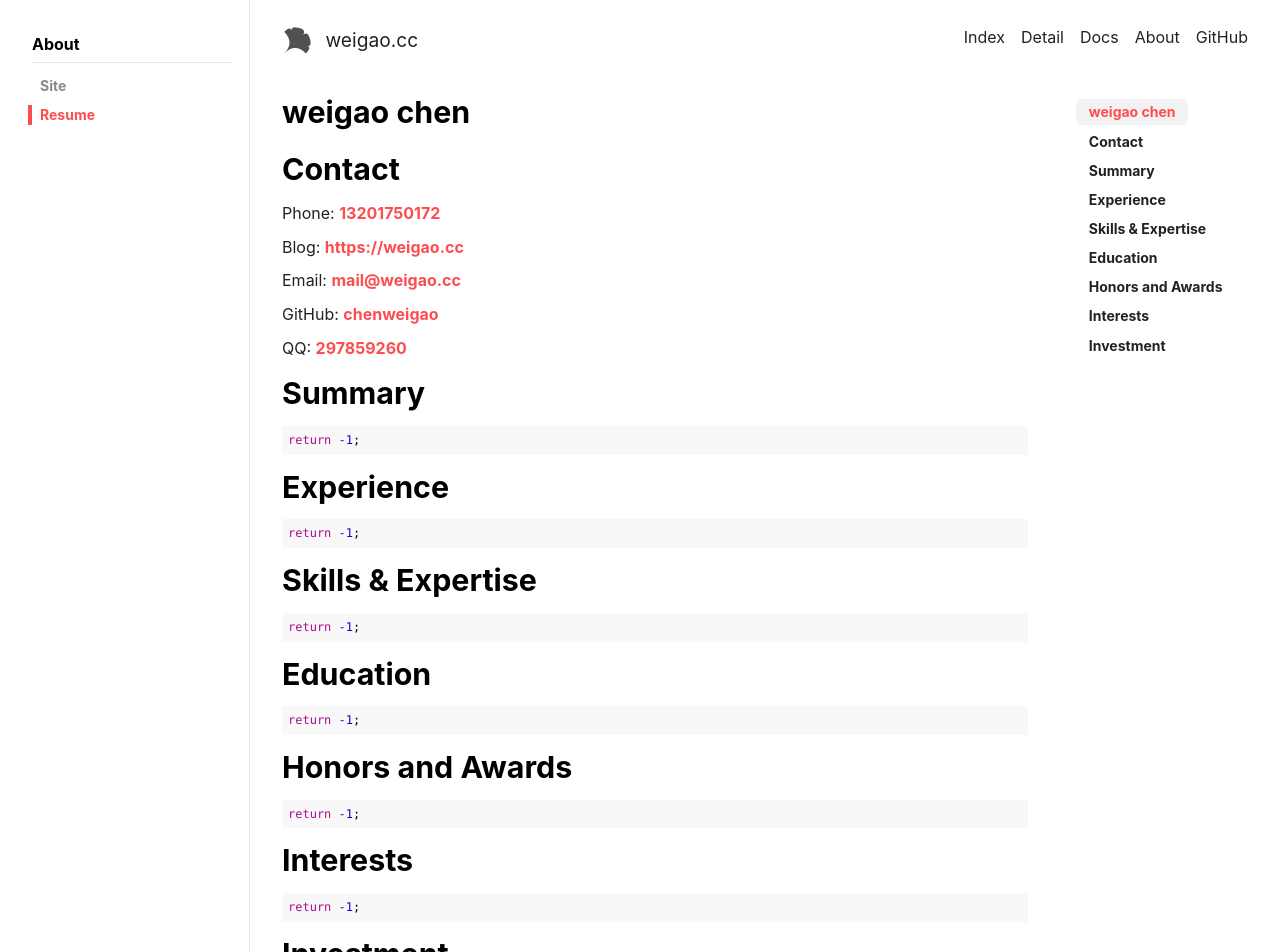
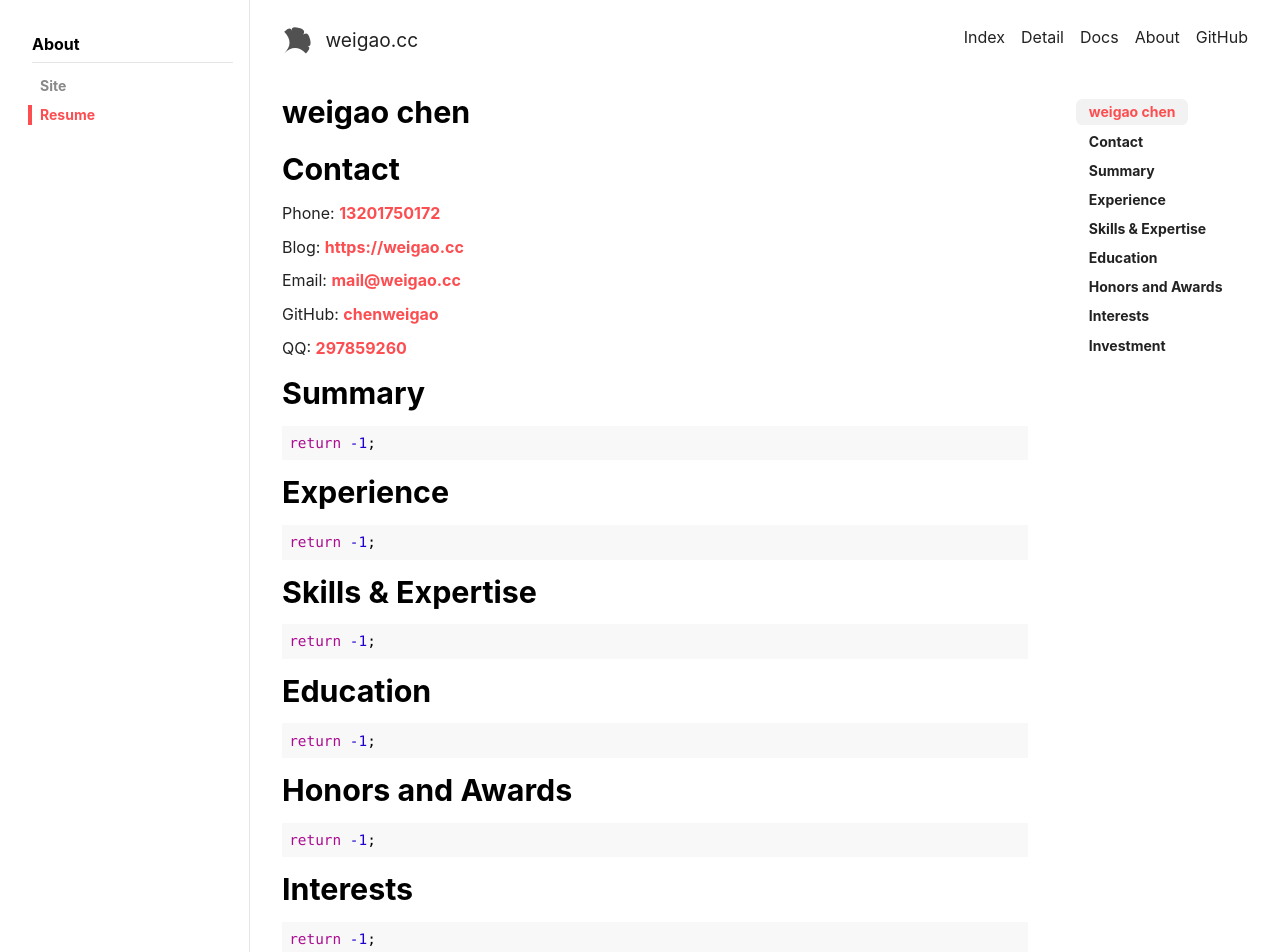
Before and after one commit to chenweigao/jekyll-blog, a Jekyll site: the page built from docs/zh/about.md, in a window 1280 px wide. Shown: the top 952 px of the page. Built offline with Jekyll 4.4.1, drawn with Linux system fonts in a browser that asks for light colours; nearby versions of some CDN libraries; our own code applies the rules of GitHub Pages for plain Markdown files.

Commit message:
test font size

```diff
--- a/assets/css/xcode.css
+++ b/assets/css/xcode.css
@@ -11,6 +11,7 @@ XCode style (c) Angel Garcia <angelgarcia.mail@gmail.com>
   background: #f8f8f8 !important;
   /* background: #fff !important; */
   color: black;
+  font-size: 0.9rem !important;
 }
 
 .hljs-comment,
```
